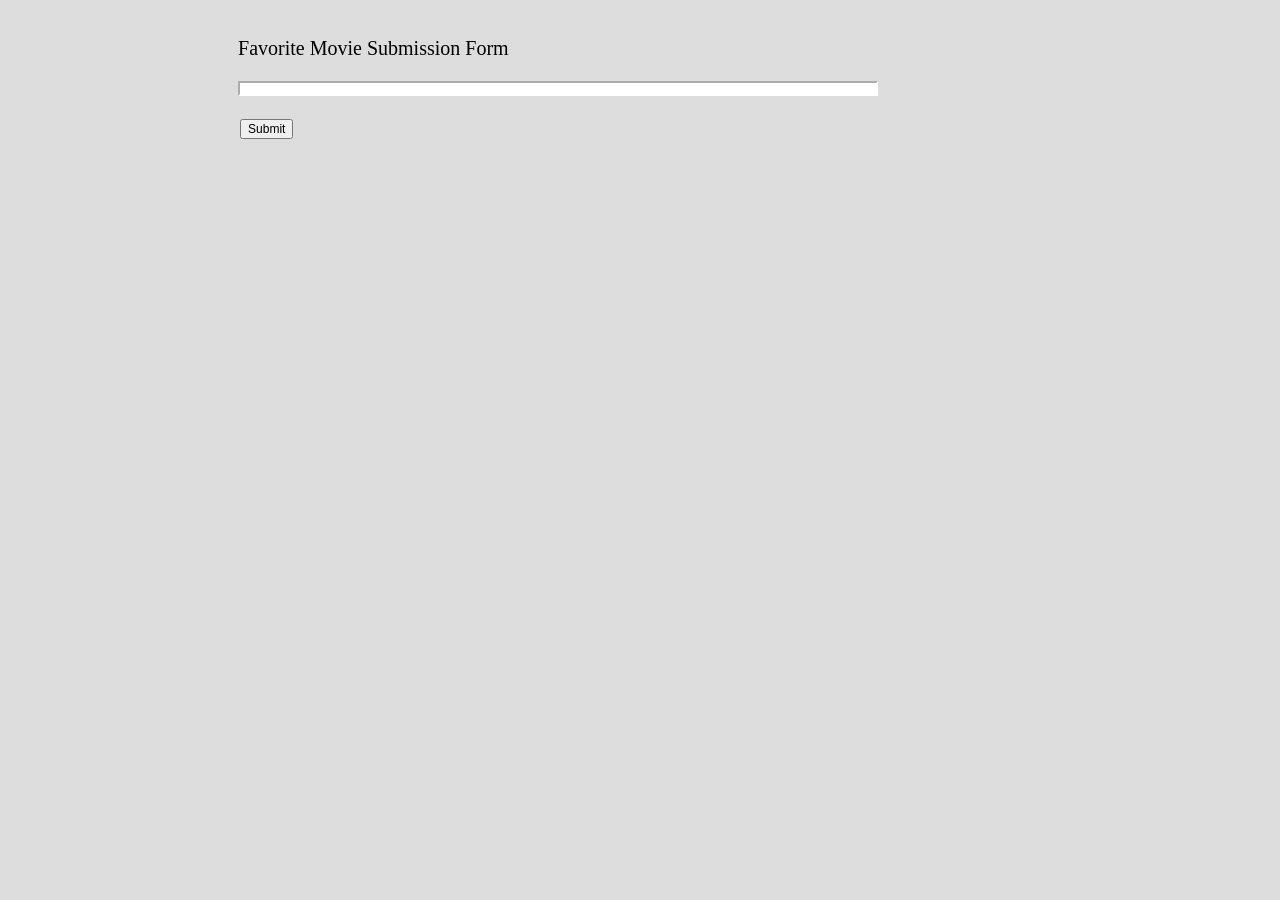
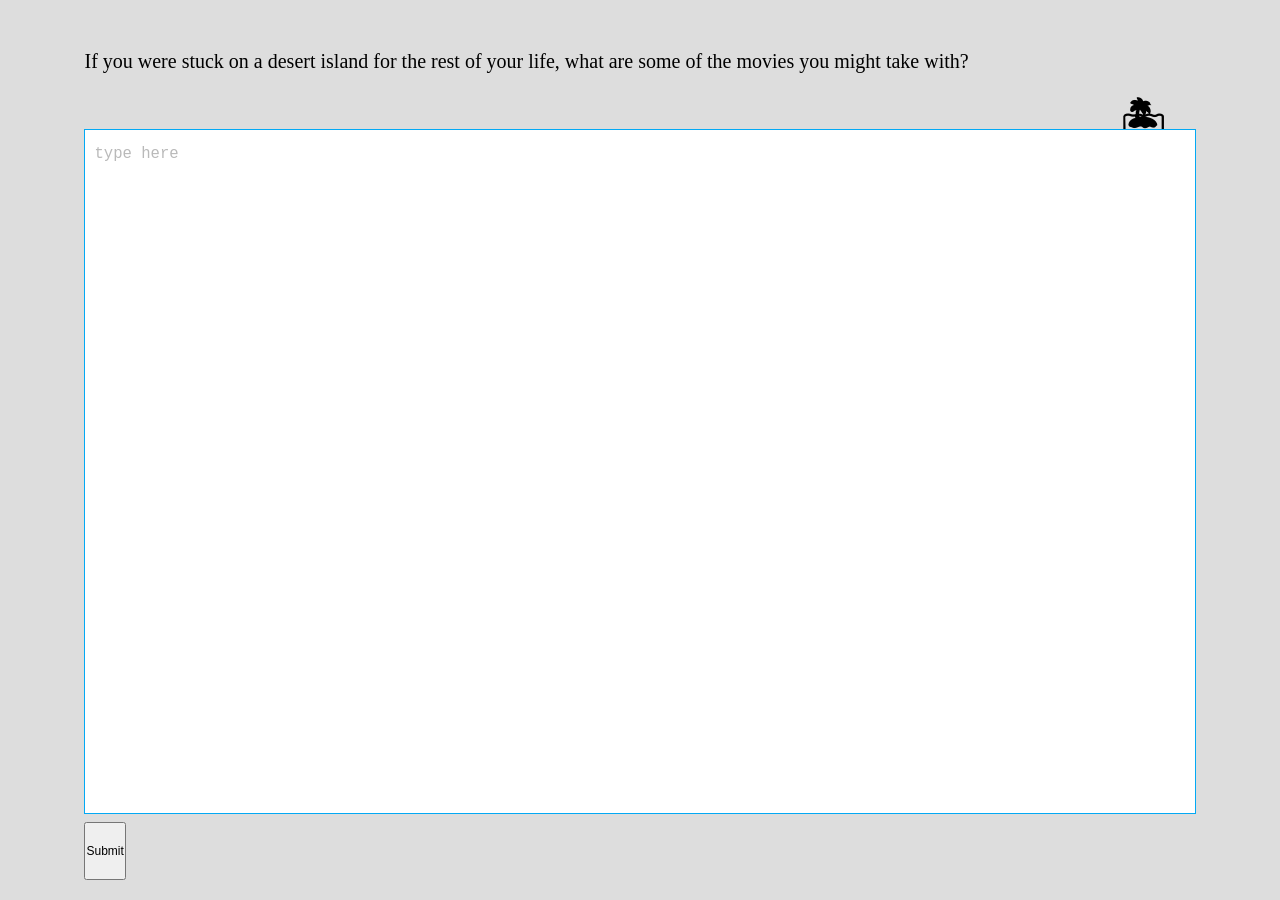
Before and after one commit to kevando/vhs-corner, a Jekyll site: the page built from _pages/index.md, in a window 1280 px wide. Built offline with Jekyll 4.4.1, drawn with Linux system fonts in a browser that asks for light colours.

Commit message:
new email

```diff
--- /dev/null
+++ b/_includes/forms/desert-island.html
@@ -0,0 +1,71 @@
+<!-- @format -->
+
+{% assign cachedz = site.time | date: '%M%S' %} {% assign a = page.name | split: '.' %} {% assign page_name = a[0] %}
+
+<h3>
+  If you were stuck on a desert island for the rest of your life, what are some of the movies you might take with?
+</h3>
+
+<h1>🏝</h1>
+<form id="FavoriteMovieSubmissionForm">
+  <div class="text-area-wrapper">
+    <textarea placeholder="type here" id="FavoriteMovieInput"> </textarea>
+  </div>
+
+  <!-- <div class="input-wrapper">
+    <input type="text" placeholder="" id="FavoriteMovieInput" class="submissionForm" />
+  </div> -->
+
+  <div class="button-wrapper">
+    <input class="submit" id="SaveForm" name="saveForm" type="submit" value="Submit" />
+    <a style="opacity: 0" id="ShareLink" href="#">Share</a>
+  </div>
+</form>
+
+<script>
+  var $input = document.getElementById("FavoriteMovieInput");
+  var $form = document.getElementById("FavoriteMovieSubmissionForm");
+  var $button = document.getElementById("SaveForm");
+
+  window.addEventListener("load", onLoad);
+
+  function onLoad() {
+    $input.value = $input.value.trim(); // clear spaces
+  }
+
+  $form.addEventListener("submit", onSubmit);
+
+  function onSubmit(e) {
+    e.preventDefault();
+
+    if (!$input.value.trim()) failedState();
+    else successState();
+  }
+
+  function failedState() {
+    alert("YOU SUBMITTED NOTHING");
+    $button.disabled = true;
+    $button.value = "You Failed";
+  }
+  function successState() {
+    $button.style.display = "none";
+    $input.style.visibility = "hidden";
+    // $input.disabled = true;
+
+    document.querySelector("h3").innerHTML = "Favorite Movie Submitted";
+    document.getElementById("ShareLink").style.opacity = 1.0;
+
+    var emailString = "mailto:?"; // No one to email at this point
+
+    emailString += "&subject=(movie subject)";
+    emailString += "&body=Hellooo [FRIEND OR FAMILY MEMEBER I HAVEN'T EMAILED IN A WHILE],";
+    emailString += "What's your favorite movie?";
+
+    document.getElementById("ShareLink").href = emailString;
+  }
+
+  function openSendEmail() {
+    // var urlString = "mailto:?subject=Hey, did you know my favorite movie is " + $textArea.value.trim() + "?&body=I am curious, what is your favorite movie?";
+    // window.open(urlString);
+  }
+</script>
--- a/_includes/movie-form.html
+++ /dev/null
@@ -1,20 +0,0 @@
-<!-- @format -->
-
-{% assign cachedz = site.time | date: '%M%S' %} {% assign a = page.name | split: '.' %} {% assign page_name = a[0] %}
-
-<form id="FavoriteMovieSubmissionForm">
-  <!-- <div class="text-area-wrapper">
-    <textarea placeholder="type the name of your favorite movie here" id="FavoriteMovieInput"> </textarea>
-  </div> -->
-
-  <div class="input-wrapper">
-    <input type="text" placeholder="" id="FavoriteMovieInput" class="submissionForm" />
-  </div>
-
-  <div class="button-wrapper">
-    <input class="submit" id="SaveForm" name="saveForm" type="submit" value="Submit" />
-    <a style="opacity: 0" id="ShareLink" href="#">Share</a>
-  </div>
-</form>
-
-<script src="/assets/js/movie-form.js?cachedz={{ cachedz }}"></script>
--- a/_layouts/form.html
+++ b/_layouts/form.html
@@ -5,6 +5,6 @@
   {%- include head.html -%}
 
   <body class="{{ page.layout }} {{ page_name }}">
-    <main>{{ content }} {% include movie-form.html %}</main>
+    <main>{{ content }} {% include forms/desert-island.html %}</main>
   </body>
 </html>
--- a/_pages/index.md
+++ b/_pages/index.md
@@ -3,6 +3,3 @@ layout: form
 title: Favorite Movie Submission
 permalink: /
 ---
-
-
-### Favorite Movie Submission Form
--- a/_sass/layouts/_default.scss
+++ b/_sass/layouts/_default.scss
@@ -1,7 +1,7 @@
 /** @format */
 
-$containerWidth: 66vw;
-$fontSize: calc(#{$containerWidth} / 30);
+$containerWidth: 90vw;
+$fontSize: calc(#{$containerWidth} / 19);
 
 body.default {
   background-color: #ddd;
@@ -9,10 +9,8 @@ body.default {
   font-family: Georgia, serif;
 
   main {
-    border: solid 1px white;
     margin: 100px auto;
     max-width: $containerWidth;
-    min-width: 500px;
     font-weight: normal;
     line-height: 1.62;
 
--- a/_sass/layouts/_form.scss
+++ b/_sass/layouts/_form.scss
@@ -1,72 +1,63 @@
 /** @format */
 
+$containerWidth: 90vw;
+$fontSize: calc(#{$containerWidth} / 19);
+
 body.form {
+    // border-top: 1vh solid rgb(35, 117, 218);
+
   main {
-
     margin: 0 auto;
     max-width: $containerWidth;
-        min-width: 500px;
     font-weight: normal;
     line-height: 1.62;
 
     padding: 0 1.6vw;
   }
+  h1{
+    margin:0 30px 0px -30px;
+    font-size: 2.5em;
+    text-align: right;
+    line-height: 0.39em;
+  }
   h3 {
     font-weight: 100;
-    margin: 1.6em 0 1vh 0;
+    margin:  5vh 0 4vh 0;
     font-size: 20px;
     line-height: 1.6em;
-    strong {
-        font-weight: 100;
-        // color: #ff087c;
-        text-decoration: underline;
-    }
   }
 }
 
-textarea:focus, input:focus{
+textarea:focus,
+input:focus {
   outline: none;
   border-color: #ffffff;
 }
 
 .text-area-wrapper {
-  --box-width: calc(100vw - 20px);
-  --box-height: calc(var(--box-width) * 0.618);
-
-  width: var(--box-width);
-  max-width: 500px;
-  aspect-ratio: 1.62;
-}
 
 
+  aspect-ratio: 1.62;
 
-// .input-wrapper {
-
-// }
-input.submissionForm {
-    width: 50vw;
-    font-size: 0.5em;
-    border-color: #ffffff;
-}
-
-
-.button-wrapper {
-    margin: 16px 0 0 2px;
-}
-
-input[type=submit] {
-    font-size: 12px;
-}
-
-textarea.submissionForm {
+  textarea {
     height: 100%;
     width: 100%;
     resize: none;
-  font-family: Times New Roman;
+    font-family: monospace;
     outline-width: 0;
-  font-size: 1.3em;
+    font-size:1.5em;
+    line-height: 1.6em;
+    padding: 1vh;
 
     transition: all 200ms ease-in;
+
+
+    border-width: 1px;
+    border-style: solid;
+    border-color: #03a9f4;
+    border-radius: 0;
+    // border-image: initial;
+
     // &:focus {
     //   border-color: blueviolet;
     // }
@@ -90,6 +81,23 @@ textarea.submissionForm {
       // color: red;
     }
   }
+}
+
+.input-wrapper {
+  input.submissionForm {
+    width: 50vw;
+    font-size: 0.5em;
+    border-color: #ffffff;
+  }
+  .button-wrapper {
+    margin: 16px 0 0 2px;
+  }
+}
+
+input[type="submit"] {
+  font-size: 12px;
+  padding: 20px 0;
+}
 
 a {
   //   transition: all 300ms ease-out;
```
Also changed, not shown: _includes/form-favorite.html (added, +65 -0 lines). Lines whose indentation alone changed are shown as unchanged.
